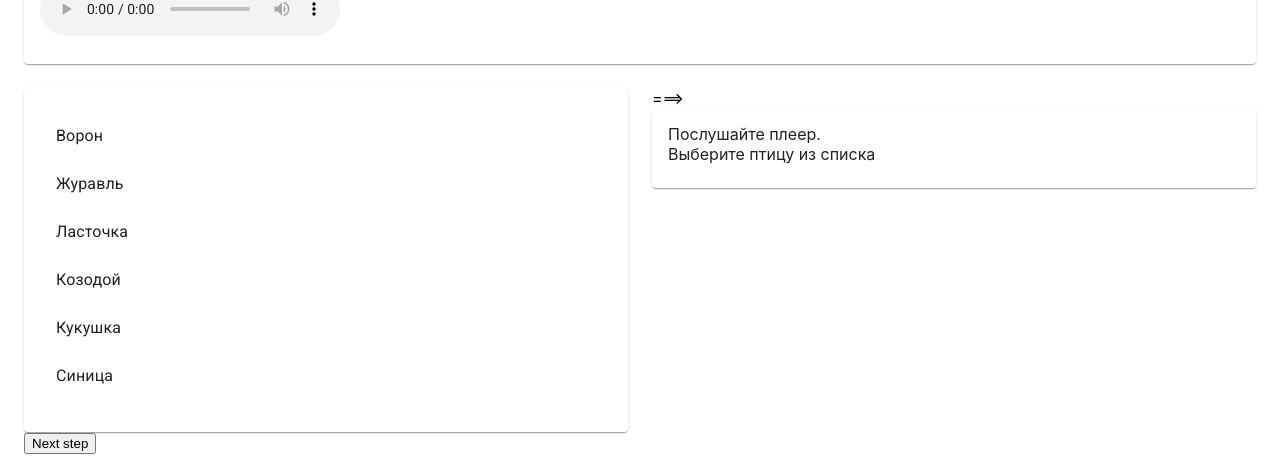
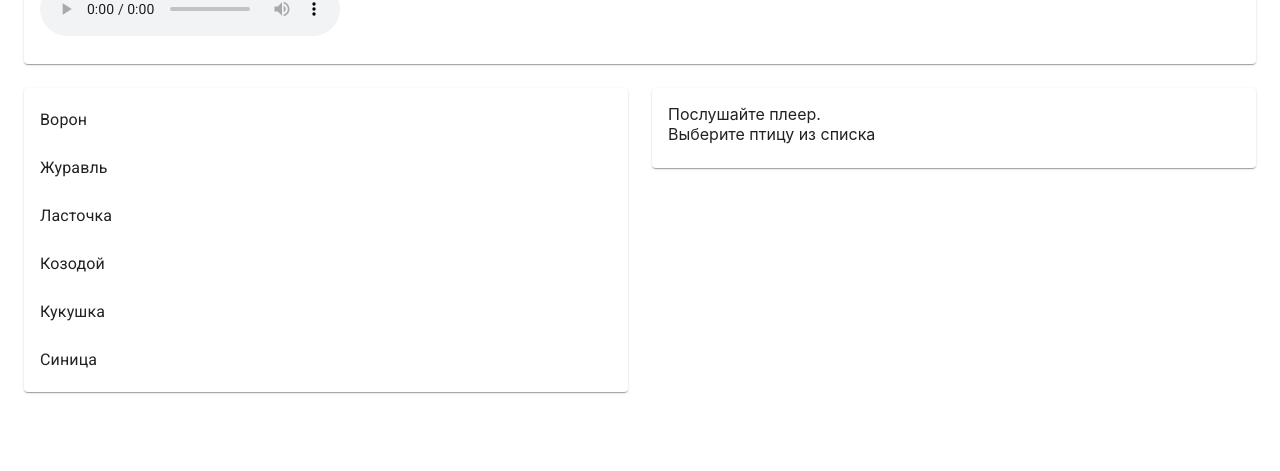
Before and after one commit to fainz777/songbird, a React (Create React App) app: page / in a window 1280 px wide. Shown: the part 592-1063 px from the top of the page. After the commit the page ends 996 px from the top, so only its background shows below. Built offline with nearby package versions, Linux system fonts and the light colour scheme.

Commit message:
feat: design improvements

```diff
--- a/src/App.js
+++ b/src/App.js
@@ -1,5 +1,8 @@
 import React from 'react';
 import Container from '@material-ui/core/Container';
+import Button from '@material-ui/core/Button';
+import Icon from '@material-ui/core/Icon';
+import DoubleArrow from '@material-ui/icons/DoubleArrow';
 import {SongBirdGameService} from "./services/songBirdGameService";
 import {Header} from './components/_layout/Header';
 import {Main} from "./components/_layout/Main";
@@ -39,10 +42,12 @@ class App extends React.Component {
 			step: step,
 			guessIndex: SongBirdGameService.getGuessedIndex(this.state.birdsData, step),
 			answer: null,
+			isNextStepAvailable: false,
 		});
 	}
 
 	render() {
+		const isNextStepAvailable = this.state.isNextStepAvailable;
 		console.log('render start: ', this.state);
 		console.log('render birds: ',this.state.birdsData[this.state.step])
 		return (
@@ -56,8 +61,13 @@ class App extends React.Component {
 					answer={this.state.answer}
 					onClick={this.handleClick.bind(this)}/>
 
-				<button onClick={this.goNextStep.bind(this)}>Next step</button>
-				<br/><br/>
+				{isNextStepAvailable ? (
+					<Button
+						variant="contained"
+						color="primary"
+						endIcon={<DoubleArrow />}
+						onClick={this.goNextStep.bind(this)}>Next step</Button>
+				) : (null)}
 			</Container>
 		);
 	}
--- a/src/components/Answers.js
+++ b/src/components/Answers.js
@@ -16,11 +16,9 @@ export class Answers extends React.Component {
 
 		return (
 			<Card>
-				<CardContent>
-					<List component="nav">
-						{listItems}
-					</List>
-				</CardContent>
+				<List component="nav">
+					{listItems}
+				</List>
 			</Card>
 		);
 	}
--- a/src/components/BirdInfo.js
+++ b/src/components/BirdInfo.js
@@ -1,13 +1,15 @@
 import React from 'react';
 import Card from '@material-ui/core/Card';
 import CardContent from '@material-ui/core/CardContent';
+import CardMedia from '@material-ui/core/CardMedia';
+import Typography from '@material-ui/core/Typography';
 
 function emptyCard() {
 	return (
-		<div>
+		<CardContent>
 			Послушайте плеер.<br/>
 			Выберите птицу из списка
-		</div>
+		</CardContent>
 
 	);
 }
@@ -15,14 +17,27 @@ function emptyCard() {
 function cardInfoOutput(bird) {
 	return (
 		<div>
-			<img src={bird.image} alt=""/>
-			<div>{bird.name}</div>
-			<div>bird.species</div>
-			<audio
-				src={bird.audio}
-				controls/>
-			<div>{bird.description}</div>
+			<CardMedia
+				style={{'height': '240px'}}
+				image={bird.image}
+				title={bird.name}
+			/>
+			<CardContent>
+				<Typography gutterBottom variant="h5" component="h2">
+					{bird.name}
+				</Typography>
+				<Typography gutterBottom variant="h5" component="h2">
+					{bird.species}
+				</Typography>
+				<audio
+					src={bird.audio}
+					controls/>
+				<Typography variant="body2" color="textSecondary" component="p">
+					{bird.description}
+				</Typography>
+			</CardContent>
 		</div>
+
 );
 }
 
@@ -42,9 +57,10 @@ export class BirdInfo extends React.Component {
 
 		return (
 			<Card>
-				<CardContent>
+
+				{/*<CardContent>*/}
 					{cardContent}
-				</CardContent>
+				{/*</CardContent>*/}
 			</Card>
 		);
 	}
--- a/src/components/_layout/Main.js
+++ b/src/components/_layout/Main.js
@@ -22,7 +22,6 @@ export class Main extends React.Component {
 					</Grid>
 
 					<Grid item xs={12} sm={6}>
-						===> {this.props.answer}
 						<BirdInfo data={isNaN(this.props.answer) ? null : this.props.birds[this.props.answer]} />
 					</Grid>
 				</Grid>
```
